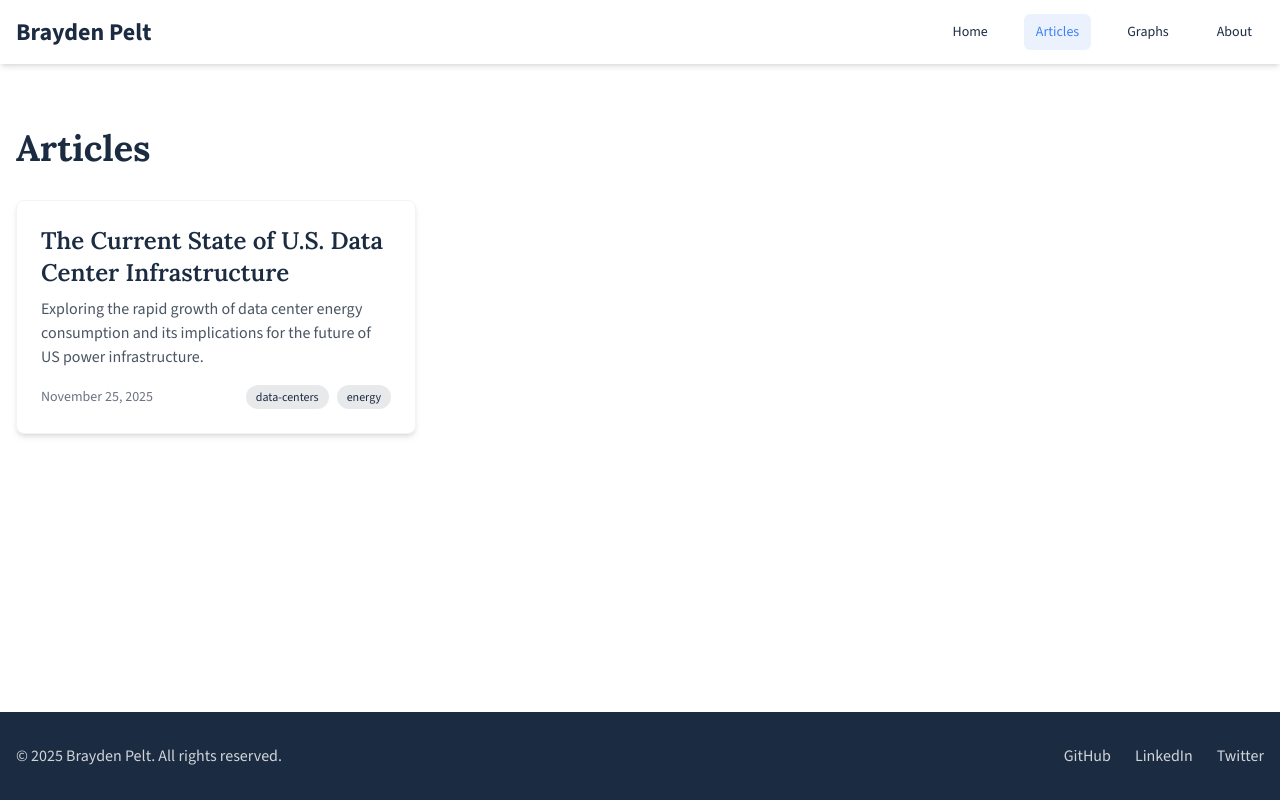
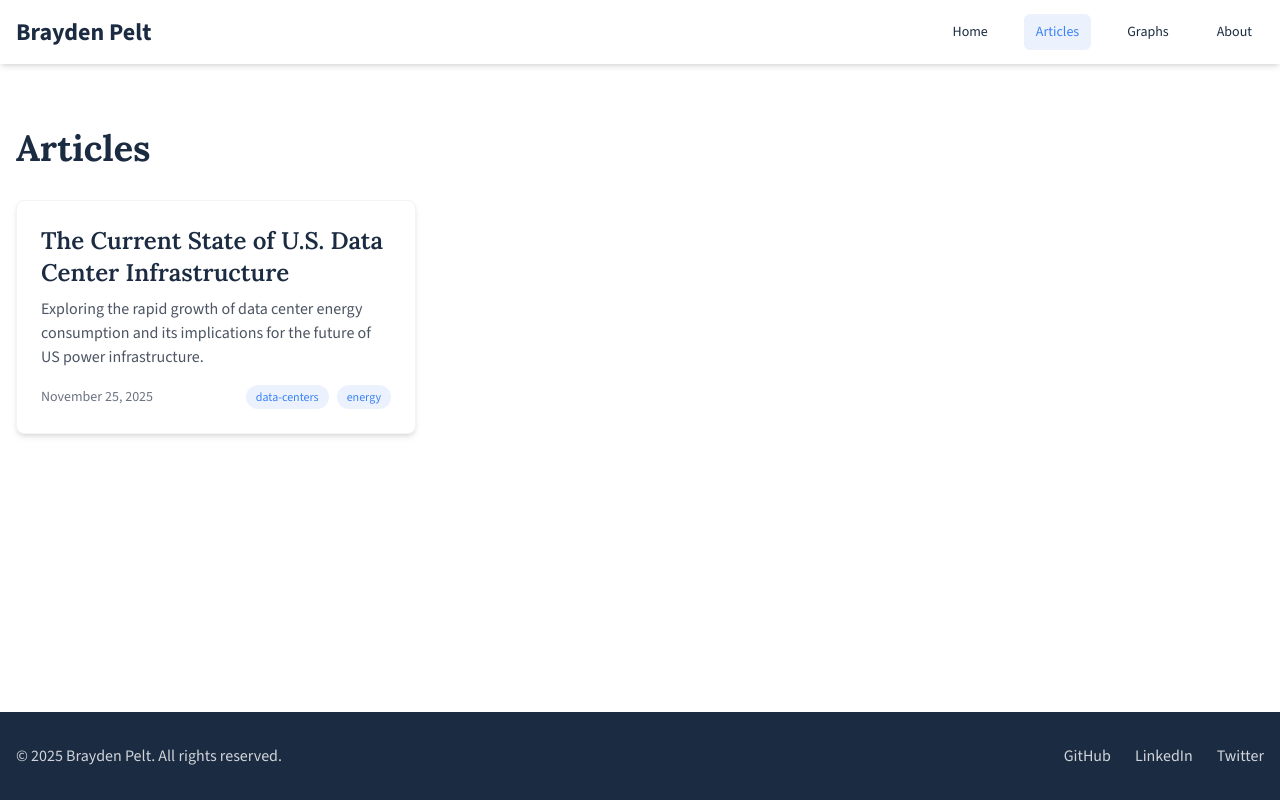
Before and after one commit to Reel48/braydenpelt.com, a Next.js app: page /articles in a window 1280 px wide. Built offline with nearby package versions, Linux system fonts and the light colour scheme.

Commit message:
Update Tag component to match navbar blue color scheme

```diff
--- a/components/Tag.tsx
+++ b/components/Tag.tsx
@@ -16,9 +16,9 @@ export default function Tag({ children, size = 'md' }: TagProps) {
 
   return (
     <span
-      className={`${sizeClasses[size]} text-primary font-medium rounded-full`}
+      className={`${sizeClasses[size]} text-blue-500 font-medium rounded-full`}
       style={{
-        backgroundColor: 'rgba(27, 43, 65, 0.1)',
+        backgroundColor: 'rgba(59, 130, 246, 0.1)',
       }}
     >
       {children}
```
